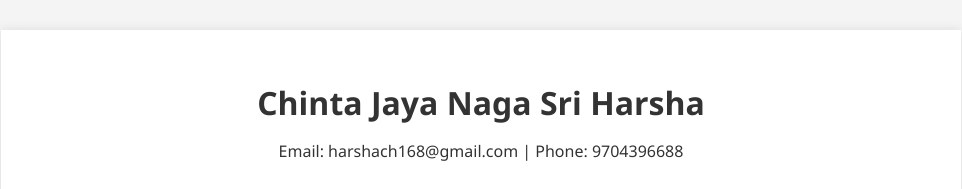
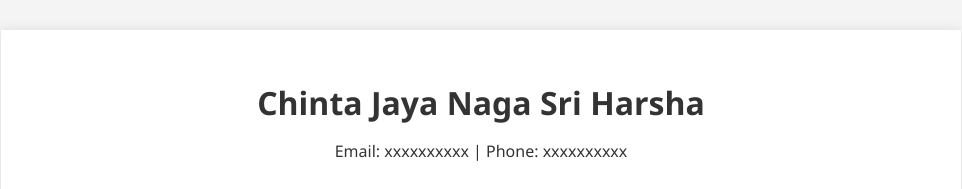
Before and after one commit to akritavrana/resume-site, a plain HTML site: page index.html in a window 1280 px wide. Shown: the top 189 px of the page, without its empty margins (159-1121 px from the left). Drawn offline with Linux system fonts and the light colour scheme.

Commit message:
Update index.html

```diff
--- a/index.html
+++ b/index.html
@@ -62,7 +62,7 @@
   <div class="container" id="resume">
     <header>
       <h1 id="name">Chinta Jaya Naga Sri Harsha</h1>
-      <p id="contact">Email: harshach168@gmail.com | Phone: 9704396688</p>
+      <p id="contact">Email: xxxxxxxxxx | Phone: xxxxxxxxxx</p>
     </header>
 
     <div class="selector">
```
